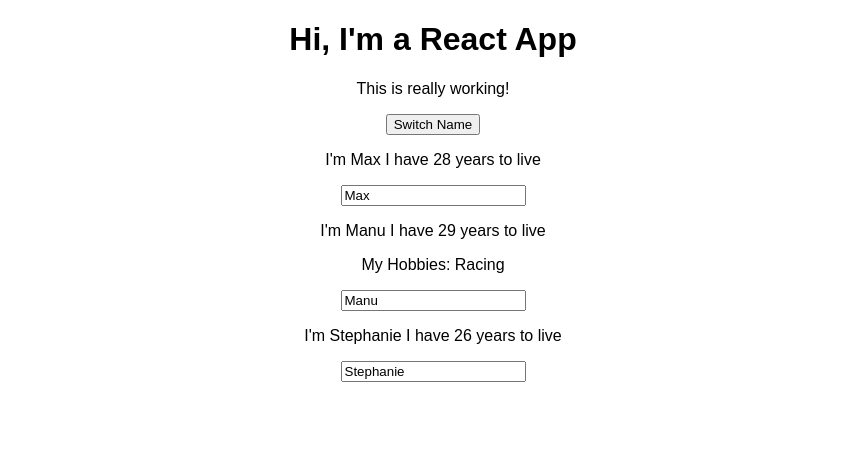
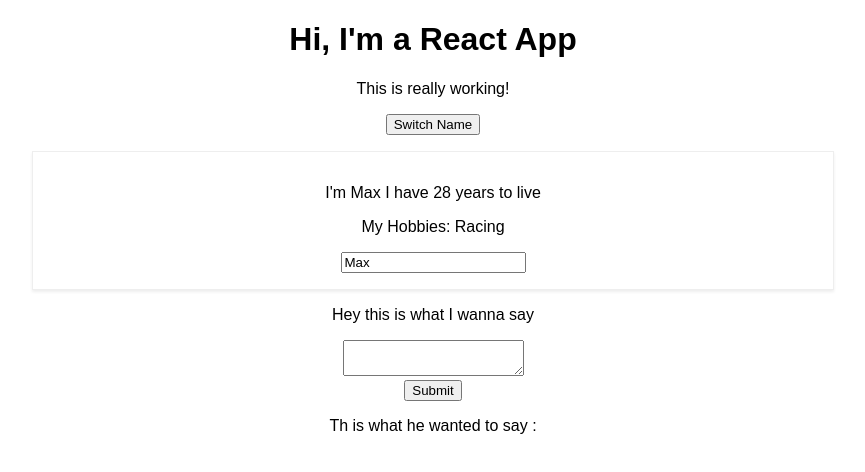
Before and after one commit to Leo-Liao1994/React-practice-, a React (Create React App) app in the folder mini-project/: page / in a window 1280 px wide. Shown: the top 472 px of the page, without its empty margins (207-1072 px from the left). Built offline with nearby package versions, Linux system fonts and the light colour scheme.

Commit message:
userinput & output

```diff
--- a/mini-project/src/App.js
+++ b/mini-project/src/App.js
@@ -1,6 +1,9 @@
 import React, { Component } from 'react';
 import './App.css';
 import Person from './Person/Person';
+import UserInput from './UserInput/output/UserInput';
+import UserOutput from './UserInput/output/UserOutput';
+
 
 class App extends Component {
   state = {
@@ -9,33 +12,38 @@
       { name: 'Manu', age: 29 },
       { name: 'Stephanie', age: 26 }
     ],
-    otherState: 'some other value'
+    userInput : "",
+    userOutput : ""
   }
 
   switchNameHandler = (newName) => {
-    // console.log('Was clicked!');
-    // DON'T DO THIS: this.state.persons[0].name = 'Maximilian';
+
     this.setState( {
       persons: [
         { name: newName, age: 28 },
-        { name: 'Manu', age: 29 },
-        { name: 'Stephanie', age: 27 }
       ]
     } )
   }
 
-
   nameChangedHandler = (event) => {
     this.setState( {
       persons: [
-        { name: 'Max', age: 28 },
         { name: event.target.value, age: 29 },
-        { name: 'Stephanie', age: 26 }
       ]
     } )
   }
 
+  inputHandler = (event) => {
+    this.setState( {
+         userInput : event.target.value
+    })
+  }
 
+  outputHandler = () => {
+    this.setState( {
+         userOutput : this.state.userInput
+    })
+  }
 
   render () {
     return (
@@ -43,21 +51,22 @@
         <h1>Hi, I'm a React App</h1>
         <p>This is really working!</p>
         <button onClick={() => this.switchNameHandler('Maximilian!!')}>Switch Name</button>
+
         <Person
           name={this.state.persons[0].name}
-          age={this.state.persons[0].age} />
-        <Person
-          name={this.state.persons[1].name}
-          age={this.state.persons[1].age}
+          age={this.state.persons[0].age}
           click={this.switchNameHandler.bind(this, 'Max!')}
-          changed={this.nameChangedHandler} >My Hobbies: Racing</Person>
-        <Person
-          name={this.state.persons[2].name}
-          age={this.state.persons[2].age} />
+          changed={this.nameChangedHandler} >My Hobbies: Racing
+        </Person>
+        <UserInput
+        input ={this.inputHandler}
+        inputclick  = {this.outputHandler}
+        > </UserInput>
+        <UserOutput
+          output = {this.state.userOutput}
+        ></UserOutput>
       </div>
-    );
-    // return React.createElement('div', {className: 'App'}, React.createElement('h1', null, 'Does this work now?'));
-  }
+      );  }
 }
 
 export default App;
--- /dev/null
+++ b/mini-project/src/Person/Person.css
@@ -0,0 +1,9 @@
+.Person {
+  width: 60%;
+  margin: 16px auto;
+  border: 1px solid #eee;
+  box-shadow: 0 2px 3px #eee;
+  padding: 16px;
+  text-align: center;
+
+}
--- a/mini-project/src/Person/Person.js
+++ b/mini-project/src/Person/Person.js
@@ -1,8 +1,9 @@
 import React from "react"
+import Person from './Person.css'
 
 const person = (props) => {
 return  (
-<div>
+<div className = "Person">
 <p onClick ={props.click}> I'm {props.name} I have {props.age} years to live</p>
 <p>{props.children}</p>
 <input type = "text" onChange = {props.changed} value = {props.name} />
--- /dev/null
+++ b/mini-project/src/UserInput/output/UserInput.js
@@ -0,0 +1,16 @@
+import React from "react"
+
+
+const userInput = props => {
+  return (
+    <div className = "userInput">
+    <p>Hey this is what I wanna say</p>
+  <textarea type = "text" onChange = {props.input}> </textarea>
+  <div>
+    <button onClick = {props.inputclick}>Submit</button>
+  </div>
+    </div>
+  )
+}
+
+export default userInput;
--- /dev/null
+++ b/mini-project/src/UserInput/output/UserOutput.css
@@ -0,0 +1,7 @@
+.output {
+  width: 30%;
+  margin: 16px auto;
+
+  padding: 16px;
+  text-align: center;
+}
--- /dev/null
+++ b/mini-project/src/UserInput/output/UserOutput.js
@@ -0,0 +1,15 @@
+import React from "react"
+import UserOutput from './UserOutput.css'
+
+
+const userOutput = props => {
+  return (
+ <div className = "userOutput">
+   <p>Th is what he wanted to say :</p>
+  <p className = "output" > {props.output}</p>
+ </div>
+
+  )
+}
+
+export default userOutput;
```
